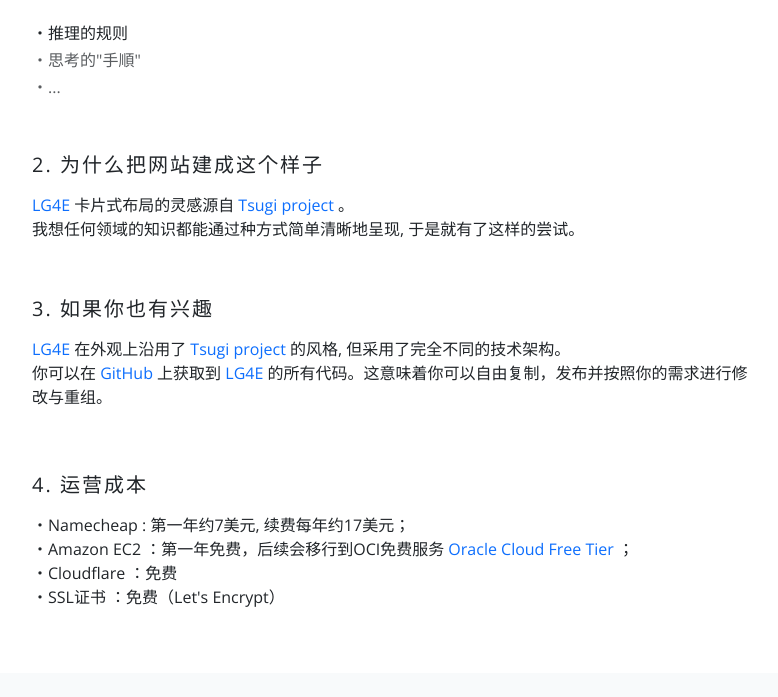
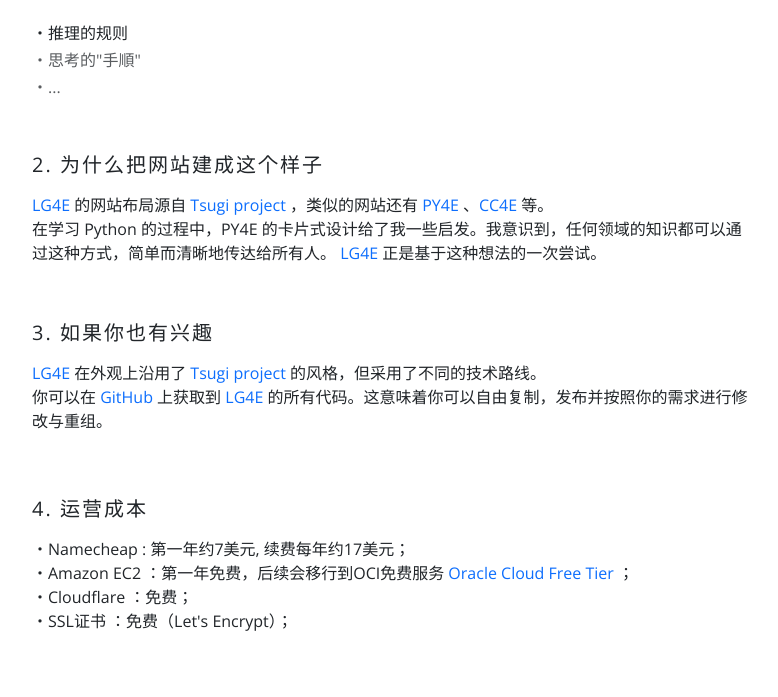
Before and after one commit to lg4e/lg4e, a Flask app: page /about in a window 1280 px wide. Shown: the part 183-880 px from the top of the page, without its empty margins (62-840 px from the left). Before the commit the page ends 790 px from the top, so only its background shows below. Run offline with Flask 3, Linux system fonts and the light colour scheme.

Commit message:
Update about.html's descriptions

```diff
--- a/static/css/style.css
+++ b/static/css/style.css
@@ -46,7 +46,7 @@
 /* 表格样式 */
 .logic-table {
     width: 100%;
-    max-width: 53%;
+    max-width: 55%;
 }
 
 /* 引用样式 */
--- a/templates/about.html
+++ b/templates/about.html
@@ -26,8 +26,8 @@
         <div class="row mt-3">
             <div class="col-md-8">
                 <p class="mb-2">
-                    <a href="https://lg4e.com" class="text-decoration-none"> LG4E </a>卡片式布局的灵感源自<a href="https://www.tsugi.org/" class="text-decoration-none"> Tsugi project </a>。<br>
-                    我想任何领域的知识都能通过种方式简单清晰地呈现, 于是就有了这样的尝试。<br>
+                    <a href="https://lg4e.com" class="text-decoration-none"> LG4E </a>的网站布局源自<a href="https://www.tsugi.org/" class="text-decoration-none"> Tsugi project </a>，类似的网站还有 <a href="https://py4e.com" class="text-decoration-none"> PY4E </a>、<a href="https://cc4e.com" class="text-decoration-none">CC4E </a>等。<br>
+                    在学习 Python 的过程中，PY4E 的卡片式设计给了我一些启发。我意识到，任何领域的知识都可以通过这种方式，简单而清晰地传达给所有人。<a href="https://lg4e.com" class="text-decoration-none"> LG4E </a> 正是基于这种想法的一次尝试。<br>
                 </p>
             </div>
         </div>
@@ -39,7 +39,7 @@
         <div class="row mt-3">
             <div class="col-md-8">
                 <p>
-                    <a href="https://lg4e.com" class="text-decoration-none"> LG4E </a>在外观上沿用了<a href="https://www.tsugi.org/" class="text-decoration-none"> Tsugi project </a>的风格, 但采用了完全不同的技术架构。<br>
+                    <a href="https://lg4e.com" class="text-decoration-none"> LG4E </a>在外观上沿用了<a href="https://www.tsugi.org/" class="text-decoration-none"> Tsugi project </a>的风格，但采用了不同的技术路线。<br>
                     你可以在<a href="https://github.com/lg4e/lg4e.git" class="text-decoration-none"> GitHub </a>上获取到<a href="https://lg4e.com" class="text-decoration-none"> LG4E </a>的所有代码。这意味着你可以自由复制，发布并按照你的需求进行修改与重组。<br>
                 </p>
             </div>
@@ -54,8 +54,8 @@
                 <p>
                     ・Namecheap : 第一年约7美元, 续费每年约17美元；<br>
                     ・Amazon EC2 ：第一年免费，后续会移行到OCI免费服务<a href="https://www.oracle.com/jp/cloud/free/" class="text-decoration-none"> Oracle Cloud Free Tier </a>；<br>
-                    ・Cloudflare ：免费<br>
-                    ・SSL证书 ：免费（Let's Encrypt） <br>
+                    ・Cloudflare ：免费；<br>
+                    ・SSL证书 ：免费（Let's Encrypt）； <br>
                 </p>
             </div>
         </div>
```
Also changed, not shown: README.md.
